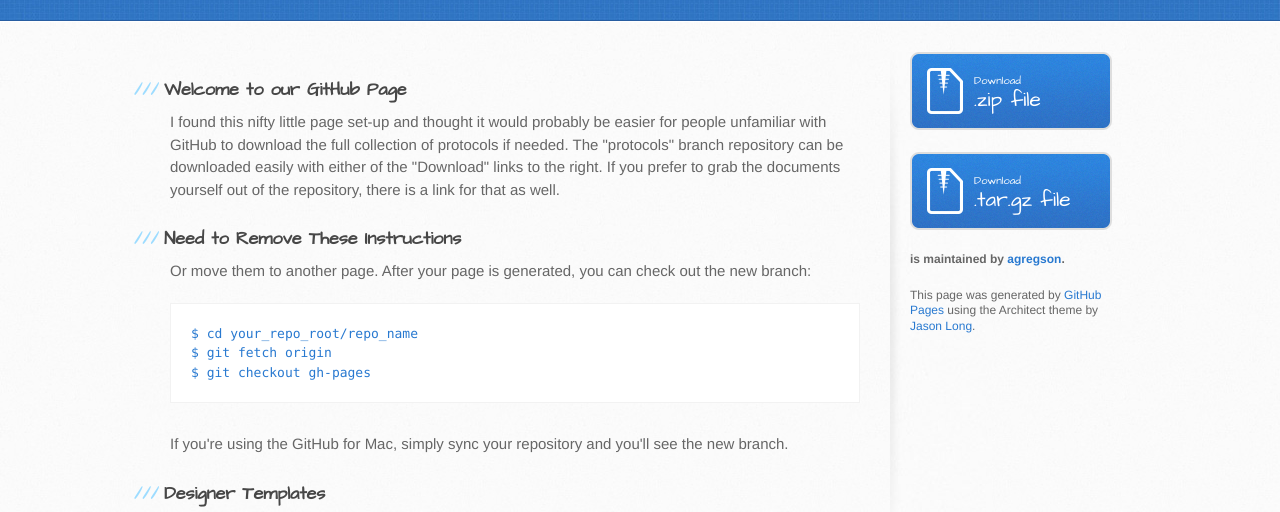
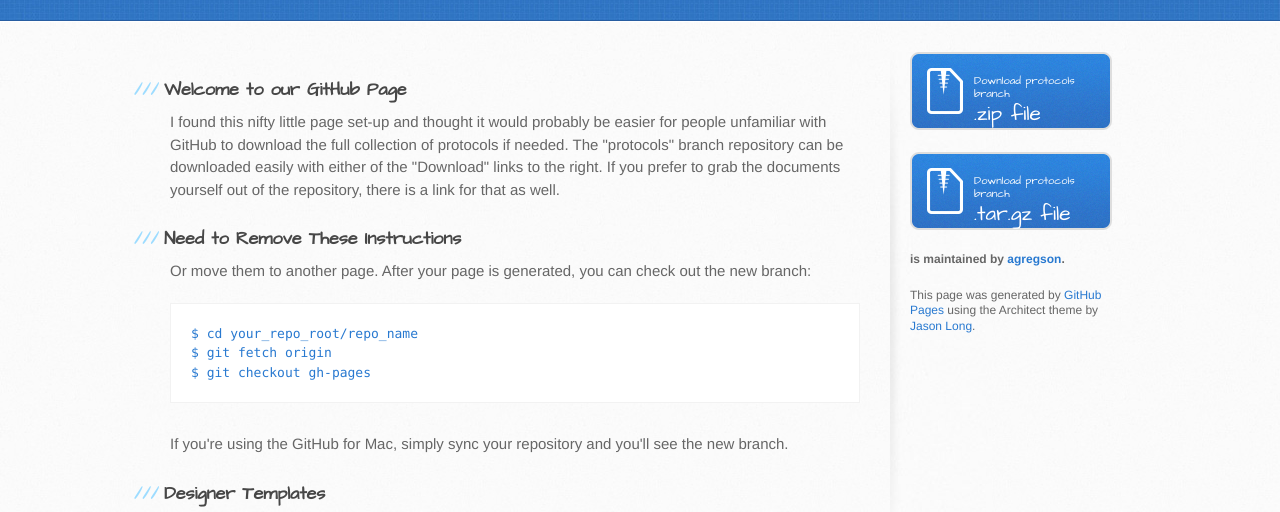
Before and after one commit to patil11/fitzlab, a plain HTML site: page index.html in a window 1280 px wide. Shown: the part 252-764 px from the top of the page. Drawn offline with Linux system fonts and the light colour scheme.

Commit message:
Update index.html
added protocols branch to the download name

```diff
--- a/index.html
+++ b/index.html
@@ -62,11 +62,11 @@ $ git checkout gh-pages
 
         <aside id="sidebar">
           <a href="https://github.com/agregson/fitzlab/zipball/protocols" class="button">
-            <small>Download</small>
+            <small>Download protocols branch</small>
             .zip file
           </a>
           <a href="https://github.com/agregson/fitzlab/tarball/protocols" class="button">
-            <small>Download</small>
+            <small>Download protocols branch</small>
             .tar.gz file
           </a>
 
```
